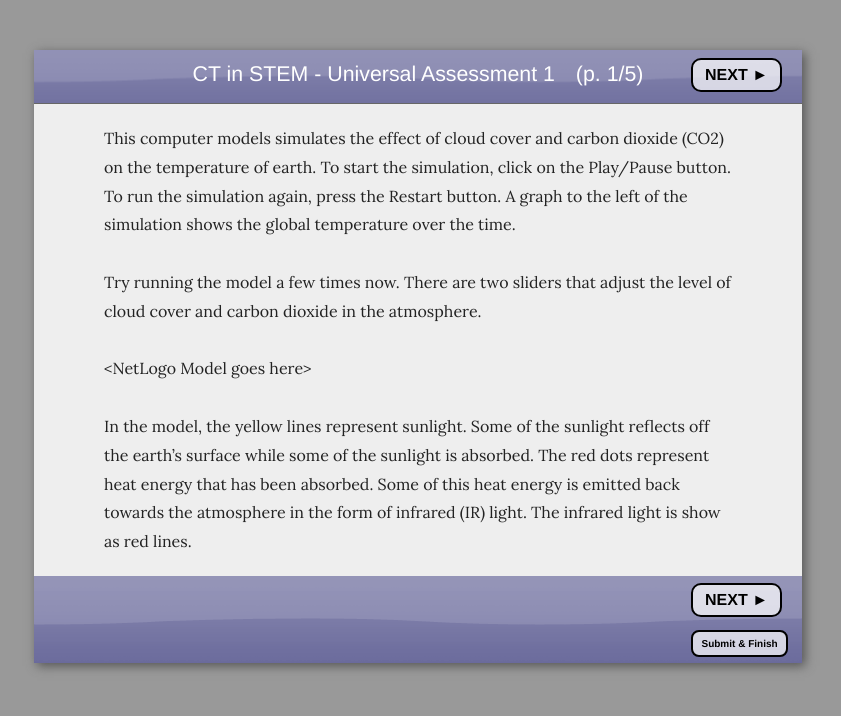
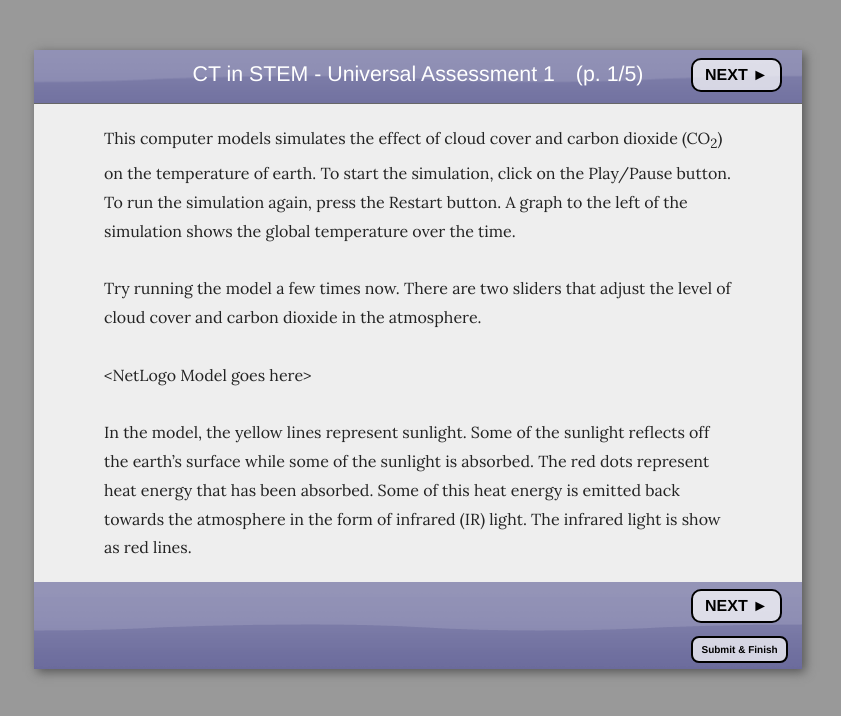
Before and after one commit to presidentharris/ct-stem, a Django app: template assess/templates/sets/uni1.html in a window 1280 px wide. Shown: the top 716 px of the page, without its empty margins (222-1063 px from the left). Run offline with Django 3.2, Linux system fonts and the light colour scheme; the template is opened without the code that fills it: values that come from a table or form of the project are taken from there, others are empty; tables that the repository leaves empty hold one stand-in row (values such as "Sample post"); some libraries are stand-ins or nearby versions.

Commit message:
clearning up some UI stuff on uni1 assessment

```diff
--- a/assess/templates/sets/uni1.html
+++ b/assess/templates/sets/uni1.html
@@ -22,7 +22,7 @@
 		<form id="theForm" action="/assessment/record/{{assessmevent.id}}/" method="post">
 
          <div class="stimulus">
-         This computer models simulates the effect of cloud cover and carbon dioxide (CO2) on the temperature of earth. To start the simulation, click on the Play/Pause button. To run the simulation again, press the Restart button. A graph to the left of the simulation shows the global temperature over the time.
+         This computer models simulates the effect of cloud cover and carbon dioxide (CO<sub>2</sub>) on the temperature of earth. To start the simulation, click on the Play/Pause button. To run the simulation again, press the Restart button. A graph to the left of the simulation shows the global temperature over the time.
          <br/><br/>
          Try running the model a few times now. There are two sliders that adjust the level of cloud cover and carbon dioxide in the atmosphere.
          <br/><br/>
@@ -36,12 +36,12 @@
       &lt;NetLogo Model goes here&gt;
 
       <div class="prompt">
-         <b>Item 1:</b> Set the cloud-coverage to 0% and CO2-amount to 0 and run the model. Let it run for at least 10,000 steps (you can speed up the model using the slider at the top of the model). Describe what happens to the temperature over time.
+         <b>Item 1:</b> Set the cloud-coverage to 0% and CO<sub>2</sub>-amount to 0 and run the model. Let it run for at least 10,000 steps (you can speed up the model using the slider at the top of the model). Describe what happens to the temperature over time.
       </div>
       <textarea id="uni1_1" name="uni1_1"></textarea>
 
       <div class="prompt">
-         <b>Item 2:</b> Take a minute to experiment with different settings for the “CO2-amount” slider. What happens to the temperature if you increase the amount of CO2 in the model?
+         <b>Item 2:</b> Take a minute to experiment with different settings for the “CO<sub>2</sub>-amount” slider. What happens to the temperature if you increase the amount of CO<sub>2</sub> in the model?
       </div>
       <textarea id="uni1_2" name="uni1_2"></textarea>
       <div class="prompt">
@@ -53,9 +53,9 @@
       </div>
       <ol class="check-one" input-num="cps1_4">
          <li answer="A">Clouds block IR light but not sunlight.</li>
-         <li answer="B">CO2 molecules block IR light but not sunlight.</li>
-         <li answer="C">Both clouds and CO2 molecules block IR light but not sunlight.</li>
-         <li answer="D">Both clouds and CO2 molecules block sunlight but not IR light.</li>
+         <li answer="B">CO<sub>2</sub> molecules block IR light but not sunlight.</li>
+         <li answer="C">Both clouds and CO<sub>2</sub> molecules block IR light but not sunlight.</li>
+         <li answer="D">Both clouds and CO<sub>2</sub> molecules block sunlight but not IR light.</li>
       </ol>
       <input id="cps1_4" type="text" dir="auto" value="" name="cps1_4" style="display:none;">
    </div>
@@ -69,13 +69,17 @@
       <div class="prompt">
          <b>Item 6:</b> Watch a single ray of sunlight (yellow line). This is easier if you slow down the model using the slider at the top of the model.
          <br/>
-         <b>A:</b> What happens to the ray of sunlight when it hits the earth?
       </div>
-      <textarea id="uni1_6a" name="uni1_6a"></textarea>
-      <div class="prompt">
-         <b>B:</b> Do all rays of sunlight follow similar paths?
+      <div  style="padding-left:33px;">
+         <div class="prompt">
+            <b>A:</b> What happens to the ray of sunlight when it hits the earth?
+         </div>
+         <textarea id="uni1_6a" name="uni1_6a" style="width:597px;"></textarea>
+         <div class="prompt">
+            <b>B:</b> Do all rays of sunlight follow similar paths?
+         </div>
+         <textarea id="uni1_6b" name="uni1_6b" style="width:597px;"></textarea>
       </div>
-      <textarea id="uni1_6b" name="uni1_6b"></textarea>
       <div class="prompt">
          <b>Item 7:</b> All computational models are only approximations of reality. What are some of the simplifications this model makes that make it different from reality?
       </div>
@@ -118,37 +122,36 @@ repeat forever:
       <div class="prompt">
          <b>9:</b> The scientist now wants to make a graph of her data. Which of these graphs best shows how all of the sensor readings changed over time?
       </div>
-      <ol class="check-one" input-num="uni1_9">
+      <ol class="check-one two-columns" input-num="uni1_9">
          <!-- yes the margin-left:0px needs to be there - otherwise the select buttons don't show -->
-            <li answer="A"><img src="/static/images/uni1/heat_exp_graph1.jpg" style="margin-left:0px;"></li>
-            <li answer="B"><img src="/static/images/uni1/heat_exp_graph2.jpg" style="margin-left:0px;"></li>
-            <li answer="C"><img src="/static/images/uni1/heat_exp_graph3.jpg" style="margin-left:0px;"></li>
-            <li answer="D"><img src="/static/images/uni1/heat_exp_graph4.jpg" style="margin-left:0px;"></li>
+            <li answer="A" style="margin-left:-50px;"><img src="/static/images/uni1/heat_exp_graph1.jpg" style="margin-left:0px;height:174px;padding:.05in" class="blah"></li>
+            <li answer="B" style="margin-left:-50px;"><img src="/static/images/uni1/heat_exp_graph2.jpg" style="margin-left:0px;height:174px;padding:.05in" class="blah"></li>
+            <li answer="C"><img src="/static/images/uni1/heat_exp_graph3.jpg" style="margin-left:0px;height:174px;padding:.05in" class="blah"></li>
+            <li answer="D"><img src="/static/images/uni1/heat_exp_graph4.jpg" style="margin-left:0px;height:174px;padding:.05in" class="blah"></li>
       </ol>
       <input id="uni1_9" type="text" dir="auto" value="" name="uni1_9" style="display:none;">
    </div>
    <div class="page">
       <div class="prompt">
-         <b>10:</b>The scientist now wants to repeat the experiment with six sensors instead of four. Which of the following programs should she use?
+         <b>10:</b> The scientist now wants to repeat the experiment with six sensors instead of four. Which of the following programs should she use?
       </div>
-      <ol class="check-one" input-num="uni1_10">
+      <ol class="check-one two-columns" input-num="uni1_10">
       <!-- yes the margin-left:0px needs to be there - otherwise the select buttons don't show -->
-         <li answer="A"><img src="/static/images/uni1/heat_exp_repeat1.jpg" style="margin-left:0px;"></li>
-         <li answer="B"><img src="/static/images/uni1/heat_exp_repeat2.jpg" style="margin-left:0px;"></li>
-         <li answer="C"><img src="/static/images/uni1/heat_exp_repeat3.jpg" style="margin-left:0px;"></li>
-         <li answer="D"><img src="/static/images/uni1/heat_exp_repeat4.jpg" style="margin-left:0px;"></li>
+         <li answer="A" style="margin-left:-40px;"><img src="/static/images/uni1/heat_exp_repeat1.jpg" style="margin-left:0px;height:252px;"></li>
+         <li answer="B" style="margin-left:-40px;"><img src="/static/images/uni1/heat_exp_repeat2.jpg" style="margin-left:0px;height:124px;"></li>
+         <li answer="C"><img src="/static/images/uni1/heat_exp_repeat3.jpg" style="margin-left:0px;height:252px;"></li>
+         <li answer="D"><img src="/static/images/uni1/heat_exp_repeat4.jpg" style="margin-left:0px;height:124px;"></li>
       </ol>
       <input id="uni1_10" type="text" dir="auto" value="" name="uni1_10" style="display:none;">
       <div class="prompt">
-         <b>11:</b>Why did you choose this option?
+         <b>11:</b> Why did you choose this option?
       </div>
       <textarea id="uni1_11" name="uni1_11"></textarea>
-
       <div class="prompt">
-         <b>12:</b>When the scientist ran her trial with six sensors, she noticed something strange with the third sensor. This graph shows the readings for sensors 1, 2, and 3.
+               <br/>
+         <b>12:</b> When the scientist ran her trial with six sensors, she noticed something strange with the third sensor. This graph shows the readings for sensors 1, 2, and 3.
          <br/>
-         <img src="/static/images/uni1/heat_exp_err.jpg">
-         <br/>
+         <center><img src="/static/images/uni1/heat_exp_err.jpg"></center>
          Which explanation is most plausible?
          <ol class="check-one" input-num="uni1_12">
          <!-- yes the margin-left:0px needs to be there - otherwise the select buttons don't show -->
```
Also changed, not shown: assess/static/images/uni1/heat_exp_repeat1.jpg, assess/static/images/uni1/heat_exp_repeat2.jpg, assess/static/images/uni1/heat_exp_repeat3.jpg, assess/static/images/uni1/heat_exp_repeat4.jpg.
